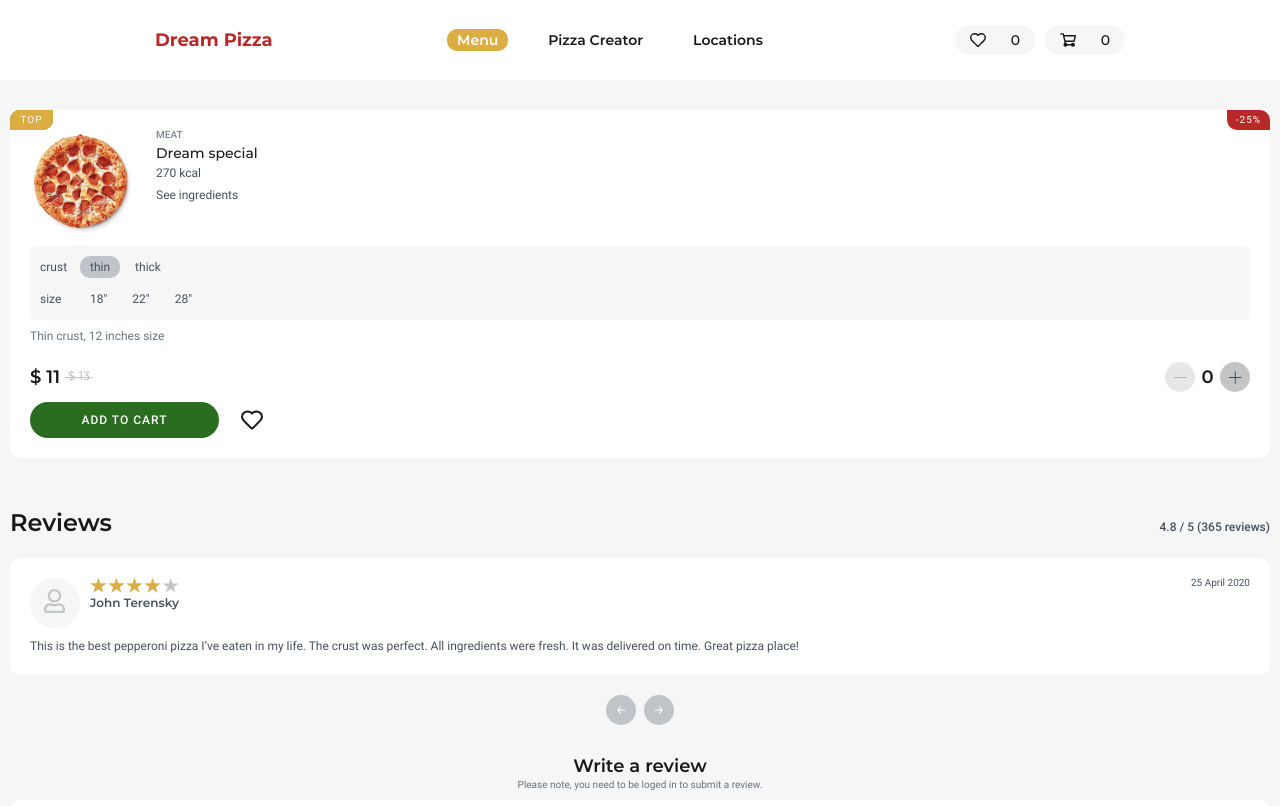
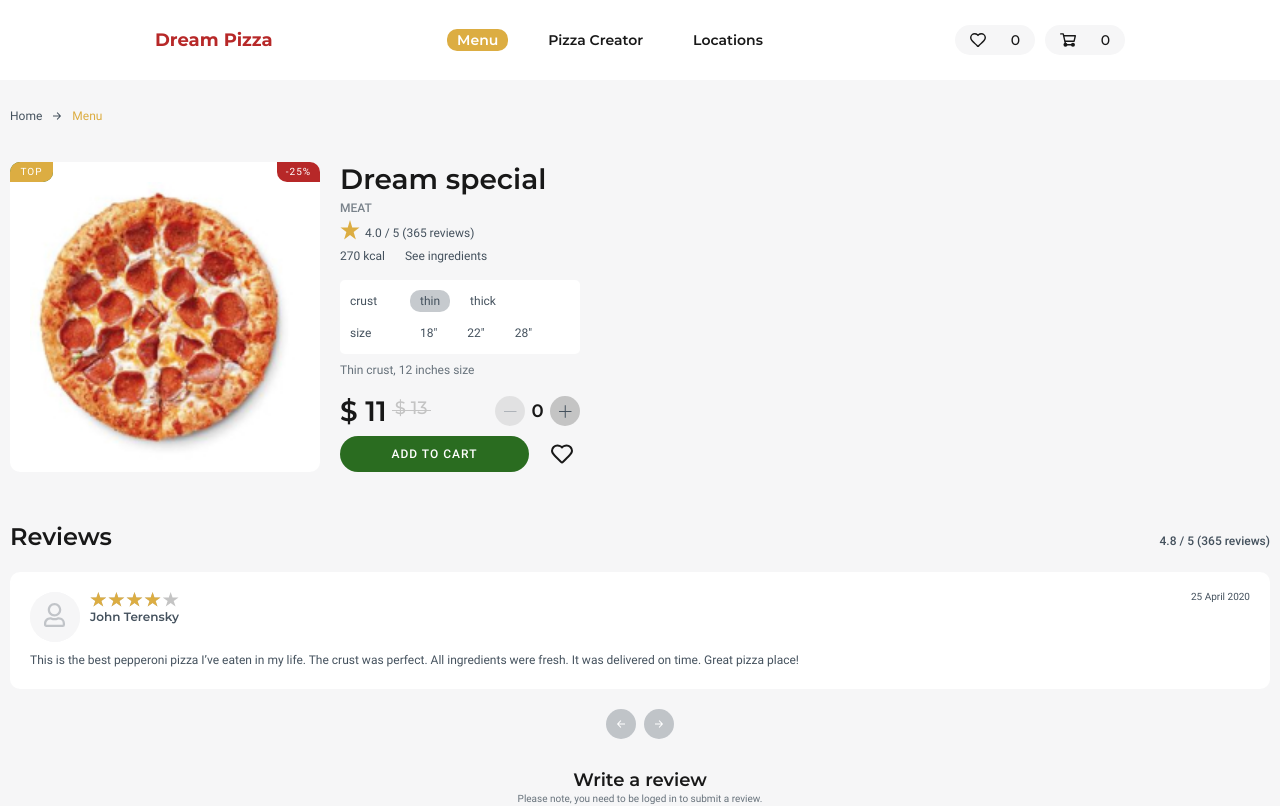
Before and after one commit to truefiesta/dream-pizza, a React app: page /pizza in a window 1280 px wide. Shown: the top 806 px of the page. Built offline with nearby package versions, Linux system fonts and the light colour scheme.

Commit message:
Complete styles for pizza card details for medium screen sizes

```diff
--- a/src/components/card-details/card-details.css
+++ b/src/components/card-details/card-details.css
@@ -80,6 +80,69 @@
   color: var(--semi-dark-gray);
 }
 
+.pizza-details-rating {
+  order: 1;
+  margin-bottom: 10px;
+}
+
+.pizza-details-rating-star {
+  display: none;
+}
+
+.pizza-details-rating-stars {
+  display: inline-block;
+  height: 12px;
+  width: 64px;
+  margin-right: 5px;
+  position: relative;
+}
+
+.pizza-details-rating-stars::before {
+  content: "";
+  height: 12px;
+  width: 64px;
+  background-size: 64px 12px;
+  background-image: url(../../assets/img/stars.svg);
+  background-repeat: no-repeat;
+  background-position: center;
+  position: absolute;
+  top: 0;
+  left: 0;
+}
+
+.pizza-details-rating-stars-active {
+  position: absolute;
+  top: 0;
+  left: 0;
+  display: inline-block;
+  height: 100%;
+  overflow: hidden;
+}
+
+.pizza-details-rating-stars-active::before {
+  content: "";
+  display: inline-block;
+  height: 12px;
+  width: 64px;
+  background-image: url(../../assets/img/stars-active.svg);
+  background-size: 64px 12px;
+  background-repeat: no-repeat;
+  background-position: center;
+}
+
+.pizza-details-rating-value {
+  font-family: "Roboto", Arial, Helvetica, sans-serif;
+  font-size: 10px;
+  font-weight: 400;
+  line-height: 10px;
+  vertical-align: text-top;
+  color: var(--full-dark-gray);
+}
+
+.pizza-details-rating-full-value {
+  display: none;
+}
+
 .pizza-details-kcal {
   padding: 0;
   margin: 0;
@@ -107,6 +170,12 @@
   line-height: 12px;
   text-align: left;
   color: var(--full-dark-gray);
+}
+
+.pizza-toggle-ingredients:hover,
+.pizza-toggle-ingredients:focus {
+  outline: none;
+  text-decoration: underline;
 }
 
 .pizza-details-price {
@@ -174,6 +243,10 @@
   color: var(--basic-white);
 }
 
+.pizza-details-add-to-cart:hover {
+  opacity: 0.7;
+}
+
 .pizza-details-favorites-button {
   width: 36px;
   height: 36px;
@@ -199,3 +272,131 @@
 .pizza-details-favorites-button:hover .card-fill {
   fill: #b92f2f;
 }
+
+@media (min-width: 600px) {
+  .pizza-details {
+    padding: 0;
+    background-color: transparent;
+    display: flex;
+    flex-wrap: wrap;
+  }
+
+  .pizza-photo {
+    box-sizing: border-box;
+    height: 310px;
+    width: 310px;
+    padding: 20px;
+    background-color: var(--basic-white);
+    border-radius: 10px;
+    float: none;
+    flex-shrink: 0;
+    margin-bottom: 0;
+  }
+
+  .pizza-photo img {
+    width: 280px;
+    height: 280px;
+  }
+
+  .pizza-details-mark-sale {
+    top: 0;
+    right: auto;
+    left: 267px;
+  }
+
+  .pizza-details-info-container {
+    display: flex;
+    flex-direction: column;
+  }
+
+  .pizza-details-top {
+    width: 240px;
+  }
+
+  .pizza-details-bottom {
+    width: 240px;
+    margin-top: auto;
+  }
+
+  .pizza-page .card-options-wrapper {
+    background-color: var(--basic-white);
+  }
+
+  .pizza-page .card-options-title {
+    padding-right: 20px;
+  }
+
+  .pizza-page .card-options label {
+    margin-right: 10px;
+  }
+
+  .pizza-details-title {
+    font-size: 28px;
+    font-weight: 600;
+    line-height: 34px;
+  }
+
+  .pizza-details-type {
+    order: 1;
+    font-size: 12px;
+    line-height: 14px;
+  }
+
+  .pizza-details-rating-stars {
+    display: none;
+  }
+
+  .pizza-details-rating-star {
+    display: inline-block;
+    width: 20px;
+    height: 20px;
+    background-image: url(../../assets/img/star.svg);
+    background-repeat: no-repeat;
+    background-size: 20px 20px;
+    margin-right: 5px;
+    vertical-align: text-bottom;
+  }
+
+  .pizza-details-rating-full-value {
+    display: inline;
+  }
+
+  .pizza-details-rating-value,
+  .pizza-details-rating-full-value a {
+    font-family: "Roboto", Arial, Helvetica, sans-serif;
+    font-weight: 400;
+    font-size: 12px;
+    line-height: 14px;
+    text-decoration: none;
+    color: var(--full-dark-gray);
+  }
+
+  .pizza-details-rating-full-value a:hover,
+  .pizza-details-rating-full-value a:focus {
+    text-decoration: underline;
+  }
+
+  .pizza-details-nutritional-info-container {
+    display: flex;
+    justify-content: flex-start;
+    order: 1;
+  }
+
+  .pizza-details-kcal {
+    margin-right: 20px;
+  }
+
+  .pizza-details-price-current {
+    font-size: 28px;
+    line-height: 28px;
+  }
+
+  .pizza-details-price-previous-number {
+    font-size: 18px;
+    line-height: 22px;
+  }
+
+  .pizza-details-price-previous-line {
+    margin-top: -9px;
+  }
+}
--- a/src/components/card-details/card-details.jsx
+++ b/src/components/card-details/card-details.jsx
@@ -13,13 +13,27 @@ const CardDetails = () => {
       <div className="pizza-photo">
         <img src={pizzaImg} width="106" height="106" alt="pizza photo" />
       </div>
+      <div className="pizza-details-info-container">
       <div className="pizza-details-top">
         <h2 className="pizza-details-title">Dream special</h2>
         <p className="pizza-details-type">Meat</p>
-        <p className="pizza-details-kcal">270 kcal</p>
-        <button type="button" className="pizza-toggle-ingredients">
-          See ingredients
-        </button>
+        <div className="pizza-details-rating">
+          <div className="pizza-details-rating-stars">
+            <span
+              className="pizza-details-rating-stars-active"
+              style={{ width: "80%" }}
+            ></span>
+          </div>
+          <span className="pizza-details-rating-star"></span>
+          <span className="visually-hidden">Rating</span>
+          <span className="pizza-details-rating-value">4.0 <span className="pizza-details-rating-full-value">/ 5 <a href="#reviews">(365 reviews)</a></span></span>
+        </div>
+        <div className="pizza-details-nutritional-info-container">
+          <p className="pizza-details-kcal">270 kcal</p>
+          <button type="button" className="pizza-toggle-ingredients">
+            See ingredients
+          </button>
+        </div>
       </div>
       <div className="pizza-details-bottom">
         <CardOptions />
@@ -58,6 +72,7 @@ const CardDetails = () => {
           </button>
         </div>
       </div>
+      </div>
     </section>
   );
 };
--- a/src/components/review-form/review-form.css
+++ b/src/components/review-form/review-form.css
@@ -48,7 +48,6 @@
   display: block;
   padding: 0;
   margin: 0;
-  margin-bottom: 10px;
 
   font-family: "Montserrat", sans-serif;
   font-weight: 600;
--- a/src/pages/pizza.jsx
+++ b/src/pages/pizza.jsx
@@ -1,5 +1,6 @@
 import React from "react";
 import Header from "../components/header/header.jsx";
+import Breadcrumbs from "../components/breadcrumbs/breadcrumbs.jsx";
 import CardDetails from "../components/card-details/card-details.jsx";
 import Review from "../components/review/review.jsx";
 import ReviewForm from "../components/review-form/review-form.jsx";
@@ -13,8 +14,9 @@ const Pizza = () => {
       <main className="pizza-page">
         <div className="wrapper">
           <h1 className="visually-hidden">Pizza page</h1>
+          <Breadcrumbs />
           <CardDetails />
-          <section className="reviews">
+          <section id="reviews" className="reviews">
             <div className="reviews-top">
               <h2 className="section-title">Reviews</h2>
               <p className="reviews-count">4.8 / 5 (365 reviews)</p>
```
